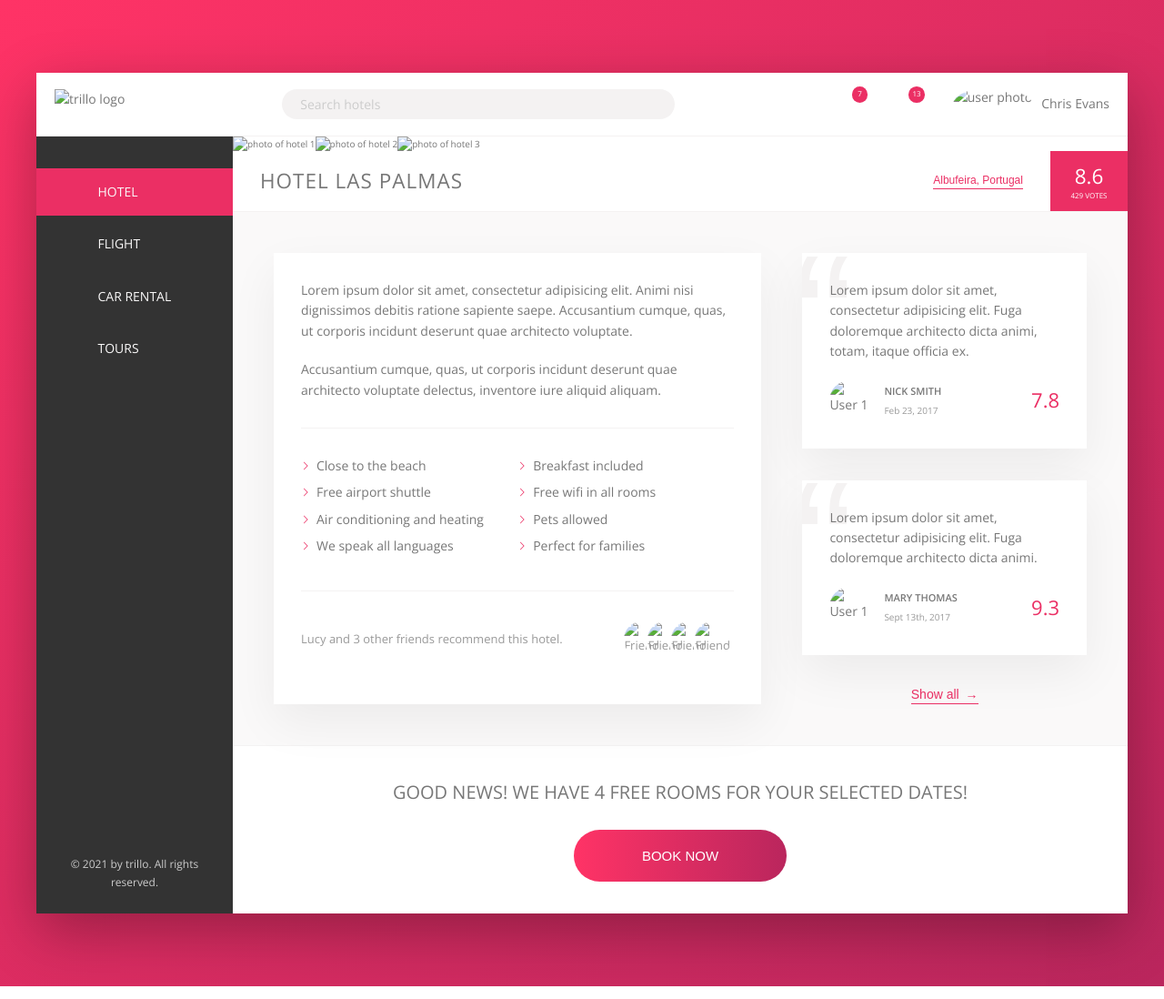
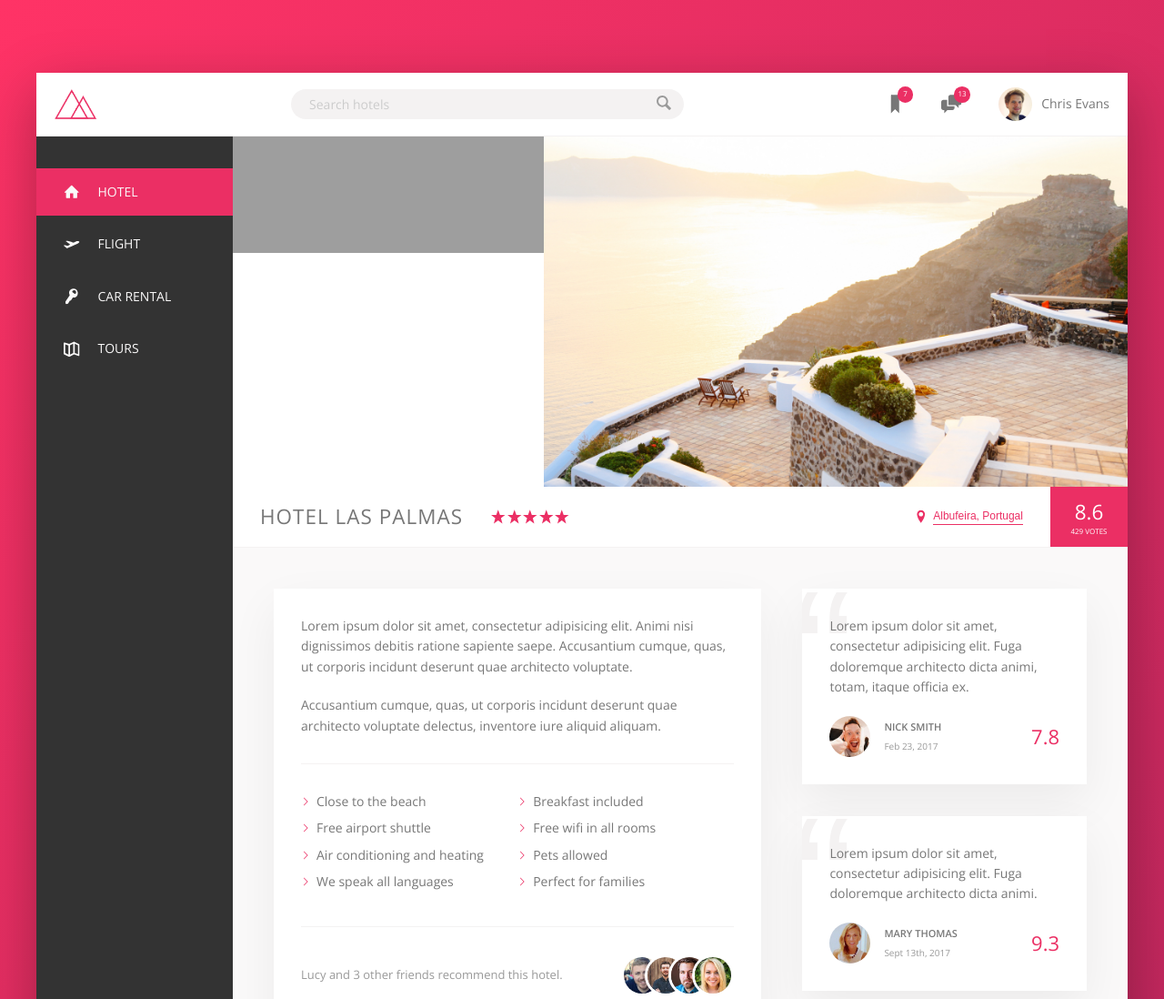
Before and after one commit to KiahP/bookingTrillo, a website: page index.html in a window 1280 px wide. Shown: the top 1098 px of the page at 91% size. Drawn offline with nearby package versions, Linux system fonts and the light colour scheme; files that its build step writes are made by us from their sources; the site is published under a folder, as on GitHub Pages, so addresses that start at the root find nothing; files whose address does not match are found by name.

Commit message:
last time

```diff
--- a/index.html
+++ b/index.html
@@ -13,13 +13,13 @@
     <body>
         <div class="container">
             <header class="header">
-                <img src="/img/logo.png" alt="trillo logo" class="logo">
+                <img src="logo.png" alt="trillo logo" class="logo">
 
                 <form action="#" class="search">
                     <input type="text" class="search__input" placeholder="Search hotels">
                     <button class="search__button">
                         <svg class="search__icon">
-                    <use xlink:href="/img/sprite.svg#icon-magnifying-glass"></use>
+                    <use xlink:href="sprite.svg#icon-magnifying-glass"></use>
                         </svg>
                     </button>
                 </form>
@@ -27,20 +27,20 @@
                 <nav class="user-nav">
                     <div class="user-nav__icon-box">
                         <svg class="user-nav__icon">
-                            <use xlink:href="/img/sprite.svg#icon-bookmark"></use>
+                            <use xlink:href="sprite.svg#icon-bookmark"></use>
                         </svg>
                         <span class="user-nav__notification">7</span>
                     </div>
 
                     <div class="user-nav__icon-box">
                         <svg class="user-nav__icon">
-                            <use xlink:href="/img/sprite.svg#icon-chat"></use>
+                            <use xlink:href="sprite.svg#icon-chat"></use>
                         </svg>
                         <span class="user-nav__notification">13</span>
                     </div>
 
                     <div class="user-nav__user">
-                        <img src="/img/user.jpg" alt="user photo" class="user-nav__user-photo">
+                        <img src="user.jpg" alt="user photo" class="user-nav__user-photo">
                         <span class="user-nav__user-name">Chris Evans</span>
                     </div>
                 </nav>
@@ -53,7 +53,7 @@
                        <li class="side-nav__item side-nav__item--active">
                            <a href="#" class="side-nav__link">
                                <svg class="side-nav__icon">
-                                   <use xlink:href="/img/sprite.svg#icon-home"></use>
+                                   <use xlink:href="sprite.svg#icon-home"></use>
                                </svg>
                                <span>Hotel</span>
                            </a>
@@ -61,7 +61,7 @@
                        <li class="side-nav__item">
                            <a href="#" class="side-nav__link">
                                <svg class="side-nav__icon">
-                                   <use xlink:href="/img/sprite.svg#icon-aircraft-take-off"></use>
+                                   <use xlink:href="sprite.svg#icon-aircraft-take-off"></use>
                                </svg>
                                <span>Flight</span>
                            </a>
@@ -69,7 +69,7 @@
                        <li class="side-nav__item">
                            <a href="#" class="side-nav__link">
                                <svg class="side-nav__icon">
-                                   <use xlink:href="/img/sprite.svg#icon-key"></use>
+                                   <use xlink:href="sprite.svg#icon-key"></use>
                                </svg>
                                <span>Car Rental</span>
                            </a>
@@ -77,7 +77,7 @@
                        <li class="side-nav__item">
                            <a href="#" class="side-nav__link">
                                <svg class="side-nav__icon">
-                                   <use xlink:href="/img/sprite.svg#icon-map"></use>
+                                   <use xlink:href="sprite.svg#icon-map"></use>
                                </svg>
                                <span>Tours</span>
                            </a>
@@ -94,13 +94,13 @@
                 <main class="hotel-view">
                     <div class="gallery">
                         <figure class="gallery__item">
-                            <img src="/img/hotel-1.jpg" alt="photo of hotel 1" class="gallery__photo">
+                            <img src="hotel-1.jpg" alt="photo of hotel 1" class="gallery__photo">
                         </figure>
                         <figure class="gallery__item">
-                            <img src="/img/hotel-2.jpg" alt="photo of hotel 2" class="gallery__photo">
+                            <img src="hotel-2.jpg" alt="photo of hotel 2" class="gallery__photo">
                         </figure>
                         <figure class="gallery__item">
-                            <img src="/img/hotel-3.jpg" alt="photo of hotel 3" class="gallery__photo">
+                            <img src="hotel-3.jpg" alt="photo of hotel 3" class="gallery__photo">
                         </figure>
                     </div>
 
@@ -111,25 +111,25 @@
 
                         <div class="overview__stars">
                             <svg class="overview__icon-star">
-                                <use xlink:href="/img/sprite.svg#icon-star"></use>
+                                <use xlink:href="sprite.svg#icon-star"></use>
                             </svg>
                             <svg class="overview__icon-star">
-                                <use xlink:href="/img/sprite.svg#icon-star"></use>
+                                <use xlink:href="sprite.svg#icon-star"></use>
                             </svg>
                             <svg class="overview__icon-star">
-                                <use xlink:href="/img/sprite.svg#icon-star"></use>
+                                <use xlink:href="sprite.svg#icon-star"></use>
                             </svg>
                             <svg class="overview__icon-star">
-                                <use xlink:href="/img/sprite.svg#icon-star"></use>
+                                <use xlink:href="sprite.svg#icon-star"></use>
                             </svg>
                             <svg class="overview__icon-star">
-                                <use xlink:href="/img/sprite.svg#icon-star"></use>
+                                <use xlink:href="sprite.svg#icon-star"></use>
                             </svg>
                         </div>
 
                         <div class="overview__location">
                             <svg class="overview__icon-location">
-                                <use xlink:href="/img/sprite.svg#icon-location-pin"></use>
+                                <use xlink:href="sprite.svg#icon-location-pin"></use>
                             </svg>
                             <button class="btn-inline">Albufeira, Portugal</button>
                         </div>
@@ -165,10 +165,10 @@
                                     Lucy and 3 other friends recommend this hotel.
                                 </p>
                                 <div class="recommend__friends">
-                                    <img src="/img/user-3.jpg" alt="Friend 1" class="recommend__photo">
-                                    <img src="/img/user-4.jpg" alt="Friend 4" class="recommend__photo">
-                                    <img src="/img/user-5.jpg" alt="Friend 5" class="recommend__photo">
-                                    <img src="/img/user-6.jpg" alt="Friend 6" class="recommend__photo">
+                                    <img src="user-3.jpg" alt="Friend 1" class="recommend__photo">
+                                    <img src="user-4.jpg" alt="Friend 4" class="recommend__photo">
+                                    <img src="user-5.jpg" alt="Friend 5" class="recommend__photo">
+                                    <img src="user-6.jpg" alt="Friend 6" class="recommend__photo">
                                 </div>
                             </div>
                         </div>
@@ -178,7 +178,7 @@
                                     Lorem ipsum dolor sit amet, consectetur adipisicing elit. Fuga doloremque architecto dicta animi, totam, itaque officia ex.
                                 </blockquote>
                                 <figcaption class="review__user">
-                                   <img src="/img/user-1.jpg" alt="User 1" class="review__photo">
+                                   <img src="user-1.jpg" alt="User 1" class="review__photo">
                                    <div class="review__user-box">
                                        <p class="review__user-name">
                                            Nick Smith
@@ -196,7 +196,7 @@
                                     Lorem ipsum dolor sit amet, consectetur adipisicing elit. Fuga doloremque architecto dicta animi.
                                 </blockquote>
                                 <figcaption class="review__user">
-                                   <img src="/img/user-2.jpg" alt="User 1" class="review__photo">
+                                   <img src="user-2.jpg" alt="User 1" class="review__photo">
                                    <div class="review__user-box">
                                        <p class="review__user-name">
                                            Mary Thomas
```
